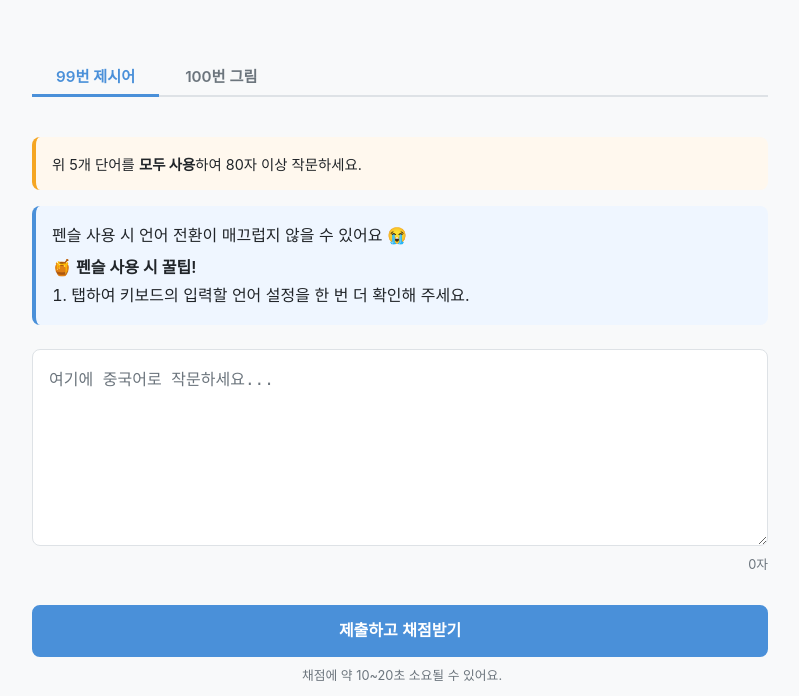
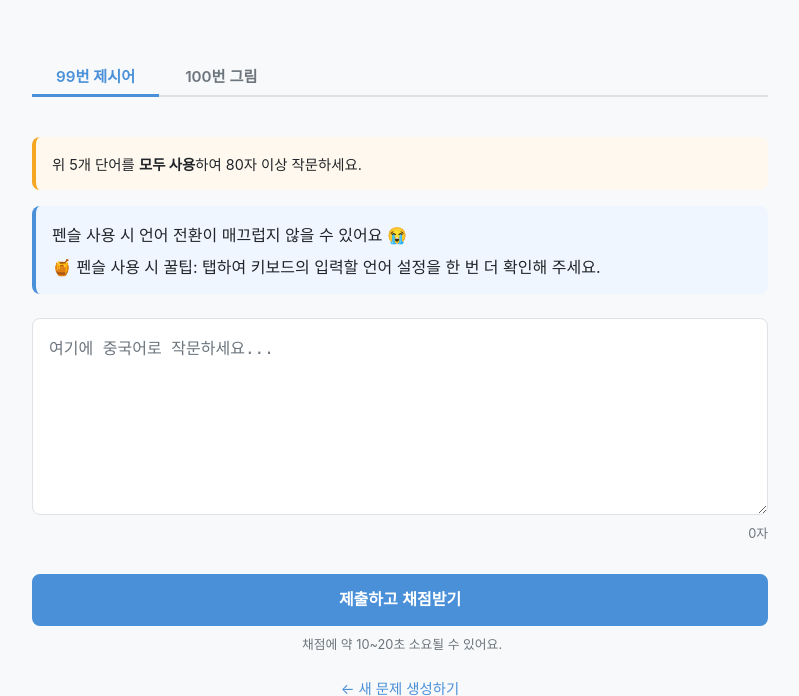
Before and after one commit to asteria412/vocahigh-V2, a Python web app: template templates/writing/write_99.html in a window 1280 px wide. Shown: the part 62-758 px from the top of the page, without its empty margins (240-1039 px from the left). Run offline with Jinja, Linux system fonts and the light colour scheme; the template is opened without the code that fills it, so the values that code supplies are empty.

Commit message:
fix: 작문 페이지 펜슬 꿀팁 박스 간소화
Co-Authored-By: Claude Sonnet 4.6 <noreply@anthropic.com>

```diff
--- a/templates/writing/write_100.html
+++ b/templates/writing/write_100.html
@@ -39,10 +39,7 @@
 </div>
 <div class="wo-hint-card pencil-notice">
     <p style="margin-bottom:var(--space-sm);">펜슬 사용 시 언어 전환이 매끄럽지 않을 수 있어요 😭</p>
-    <p style="font-weight:600;margin-bottom:var(--space-xs);">🍯 펜슬 사용 시 꿀팁!</p>
-    <ol style="padding-left:1.2em;margin:0;line-height:1.7;">
-        <li>탭하여 키보드의 입력할 언어 설정을 한 번 더 확인해 주세요.</li>
-    </ol>
+    <p style="margin:0;">🍯 펜슬 사용 시 꿀팁: 탭하여 키보드의 입력할 언어 설정을 한 번 더 확인해 주세요.</p>
 </div>
 
 <form method="POST" action="{{ url_for('writing.eval_100') }}">
--- a/templates/writing/write_99.html
+++ b/templates/writing/write_99.html
@@ -29,10 +29,7 @@
 </div>
 <div class="wo-hint-card pencil-notice">
     <p style="margin-bottom:var(--space-sm);">펜슬 사용 시 언어 전환이 매끄럽지 않을 수 있어요 😭</p>
-    <p style="font-weight:600;margin-bottom:var(--space-xs);">🍯 펜슬 사용 시 꿀팁!</p>
-    <ol style="padding-left:1.2em;margin:0;line-height:1.7;">
-        <li>탭하여 키보드의 입력할 언어 설정을 한 번 더 확인해 주세요.</li>
-    </ol>
+    <p style="margin:0;">🍯 펜슬 사용 시 꿀팁: 탭하여 키보드의 입력할 언어 설정을 한 번 더 확인해 주세요.</p>
 </div>
 
 <form method="POST" action="{{ url_for('writing.eval_99') }}">
```
